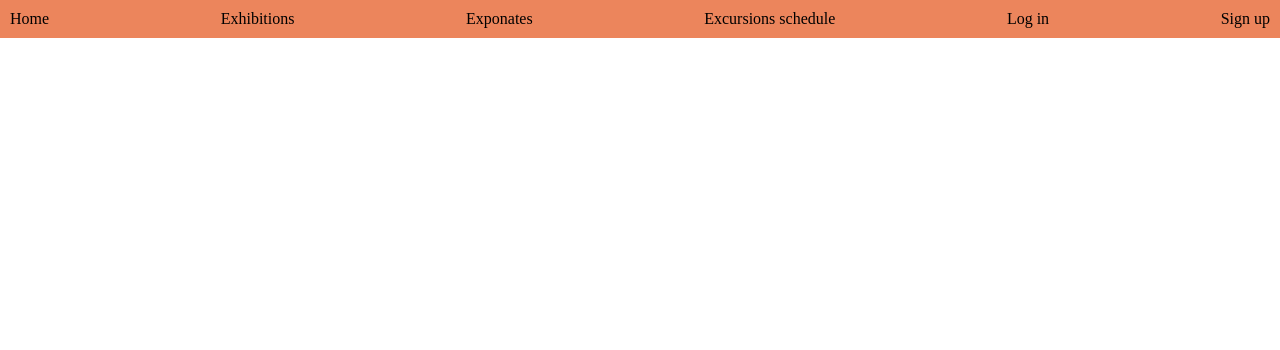
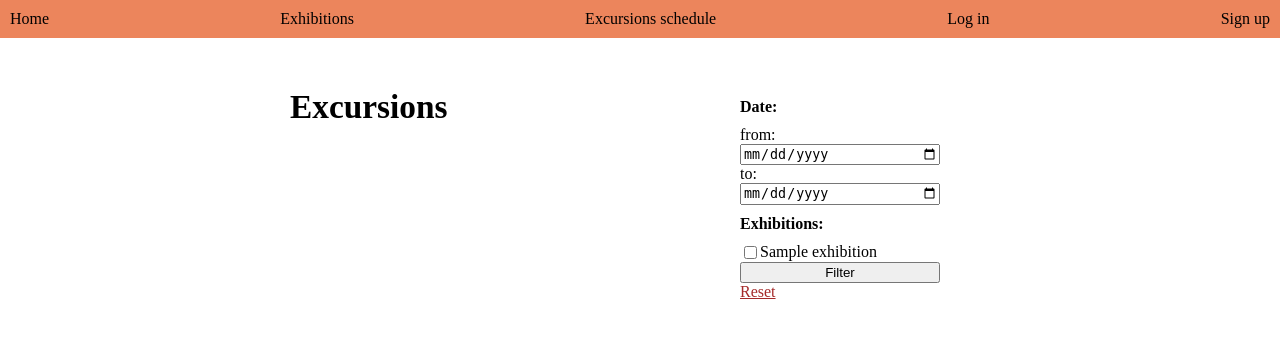
Before and after one commit to AeHold/IGI_Shmidt_153503, a Django app: page /schedule/ in a window 1280 px wide. Shown: the top 350 px of the page. Run offline with Django 4.2, Linux system fonts and the light colour scheme; tables that the repository leaves empty hold one stand-in row (values such as "Sample post").

Commit message:
Finish templates and views, added cats

```diff
--- a/Lab4/museum/museum/settings.py
+++ b/Lab4/museum/museum/settings.py
@@ -108,7 +108,7 @@
 
 LANGUAGE_CODE = 'en-us'
 
-TIME_ZONE = 'UTC'
+TIME_ZONE = 'Europe/Minsk'
 
 USE_I18N = True
 
@@ -130,3 +130,6 @@
 MEDIA_URL = '/image/'
 
 LOGOUT_REDIRECT_URL = '/'
+
+DATE_FORMAT='%m-%d-%Y'
+TIME_FORMAT="%H:%M"
--- a/Lab4/museum/museum/urls.py
+++ b/Lab4/museum/museum/urls.py
@@ -16,9 +16,13 @@
 """
 from django.contrib import admin
 from django.urls import path, include
+from django.conf.urls.static import static
+from django.conf import settings
 
 urlpatterns = [
     path('admin/', admin.site.urls),
     path('', include('museumapp.url')),
     path('', include('django.contrib.auth.urls'))
 ]
+
+urlpatterns+= static(settings.MEDIA_URL, document_root=settings.MEDIA_ROOT)
--- a/Lab4/museum/museumapp/models.py
+++ b/Lab4/museum/museumapp/models.py
@@ -30,7 +30,7 @@
     author = models.TextField(max_length=50)
     form = models.ForeignKey(Form, on_delete=models.CASCADE)
     photo = models.ImageField()
-    hall = models.ForeignKey(Hall, on_delete=models.CASCADE)
+    hall = models.ForeignKey(Hall, on_delete=models.CASCADE, related_name='exponates')
     receipt_date = models.DateField()
 
     def __str__(self):
@@ -48,6 +48,7 @@
 class Exhibition(models.Model):
     hall = models.ManyToManyField(Hall)
     name = models.CharField(max_length=50)
+    description = models.CharField(max_length=500)
     def __str__(self):
         return self.name
 
--- a/Lab4/museum/museumapp/templates/museumapp/base.html
+++ b/Lab4/museum/museumapp/templates/museumapp/base.html
@@ -14,9 +14,65 @@
         padding: 10px;
         background-color: rgb(236, 133, 92);
     }
+    .profilePhoto{
+        height: 400px;
+    }
+    .pageFiltered{
+        display: flex;
+        flex-direction: row;
+        justify-content: space-between;
+        width: 700px;
+    }
     body{
         padding: 0;
         margin: 0;
+    }
+    .exhibitionLink{
+        background-color: blanchedalmond;
+        color: black;
+        padding: 20px;
+        width: 300px;
+        display: flex;
+        margin: 10px;
+        position: relative;
+        font-size: 15pt;
+    }
+    .sectionTitle{
+        font-size: 18pt;
+        font-weight: bold;
+    }
+    .exponateBlock{
+        display: flex;
+        flex-direction: row;
+        margin: 20px 0px;
+    }
+    .information{
+        display: flex;
+        margin: 0px 10px;
+        flex-direction: column;
+        width: 700px;
+    }
+    .titleLink{
+        font-size: 18pt;
+        font-weight: bold;
+        text-decoration:underline;
+        cursor: pointer;
+        color: black;
+    }
+    .halls{
+        margin: 30px 0px;
+    }
+    .photo{
+        height: 200px;
+    }
+    .excursionBlock{
+        margin: 10px 0px;
+    }
+    .pageTitle{
+        font-size: 25pt;
+        font-weight: bolder;
+        margin: 50px 0px;
+        display: flex;
     }
     .link{
         text-decoration: none;
@@ -50,12 +106,19 @@
         font-size: 13 pt;
         background-color: rgb(255, 246, 217);
     }
+    .checkboxBlock{
+        display: flex;
+        flex-direction: row;
+    }
+    .formTitle{
+        margin:10px 0px;
+        font-weight: bold;
+    }
 </style>
 <body>
     <div class = "header">
-        <a class = "link" href="">Home</a>
+        <a class = "link" href="/">Home</a>
         <a class = "link" href="/exhibitions">Exhibitions</a>
-        <a class = "link" href="/exponates">Exponates</a>
         <a class = "link" href="/schedule">Excursions schedule</a>
         {%if user.is_anonymous%}
         <a class = "link" href="/login">Log in</a>
--- a/Lab4/museum/museumapp/templates/museumapp/excursions.html
+++ /dev/null
@@ -1,5 +0,0 @@
-{%extends "museumapp/base.html"%}
-{%block title%}Excursions{%endblock%}
-{%block content%}
-
-{%endblock%}
--- a/Lab4/museum/museumapp/templates/museumapp/exhibitions.html
+++ b/Lab4/museum/museumapp/templates/museumapp/exhibitions.html
@@ -1,5 +1,8 @@
 {%extends "museumapp/base.html"%}
 {%block title%}Exhibitions{%endblock%}
 {%block content%}
-
+<div class="pageTitle">Exhibitions</div>
+    {%for i in exhibitions%}
+        <a class = "exhibitionLink" href="{%url 'exhibition' exhibition_id=i.id%}">{{i.name}}</a>
+    {%endfor%}
 {%endblock%}
--- a/Lab4/museum/museumapp/templates/museumapp/exponate.html
+++ /dev/null
@@ -1,5 +0,0 @@
-{%extends "museumapp/base.html"%}
-{%block title%}Exponate{%endblock%}
-{%block content%}
-
-{%endblock%}
--- a/Lab4/museum/museumapp/templates/museumapp/exponates.html
+++ /dev/null
@@ -1,5 +0,0 @@
-{%extends "museumapp/base.html"%}
-{%block title%}Exponates{%endblock%}
-{%block content%}
-
-{%endblock%}
--- a/Lab4/museum/museumapp/templates/museumapp/schedule.html
+++ b/Lab4/museum/museumapp/templates/museumapp/schedule.html
@@ -1,5 +1,33 @@
 {%extends "museumapp/base.html"%}
 {%block title%}Excursions schedule{%endblock%}
 {%block content%}
-
+<div class="pageFiltered">
+    <div>
+        <div class="pageTitle">Excursions</div>
+        {%for i in excursions%}
+            <div class="excursionBlock">
+                <div>Guide: {{i.guide}}</div>
+                <div>Exhibition: <a class="markedLink" href="{% url 'exhibition' exhibition_id=i.id%}">{{i.exhibition}}</a></div>
+                <div>Date: {{i.date.date}}</div>
+                <div>Time: {{i.date.time}}</div>
+            </div>
+        {%endfor%}
+    </div>
+    <form class = "formColumn" method="get">
+        <div class="formTitle">Date:</div>
+        <div>from:</div>
+        <input name = "dfrom" type="date">
+        <div>to:</div>
+        <input name = "dto"type="date">
+        <div class="formTitle">Exhibitions:</div>
+        {%for i in exhibitions%}
+            <div class="checkboxBlock">
+                <input type="checkbox" name="{{i}}">
+                <div>{{i}}</div>
+            </div>
+        {%endfor%}
+        <button type="submit">Filter</button>
+        <a class = "markedLink" href = "/schedule">Reset</a>
+    </form>
+</div>
 {%endblock%}
--- a/Lab4/museum/museumapp/url.py
+++ b/Lab4/museum/museumapp/url.py
@@ -7,8 +7,6 @@
     path('sign-up/', views.SignUpView.as_view(), name = "sign-up"),
     path('profile/', views.ProfileView.as_view(), name = "profile"),
     path('schedule/', views.ScheduleView.as_view(), name = "schedule"),
-    path('exponates/', views.ExponatesView.as_view(), name = "exponates"),
     path('exhibitions/', views.ExhibitionsView.as_view(), name = "exhibitions"),
-    re_path(r'^exponate/(?P<exponate_id>\d+)/$', views.ExponateView.as_view(), name = "exponate"),
     re_path(r'^exhibition/(?P<exhibition_id>\d+)/$', views.ExhibitionView.as_view(), name = "exhibition"),
 ]
--- a/Lab4/museum/museumapp/views.py
+++ b/Lab4/museum/museumapp/views.py
@@ -6,10 +6,18 @@
 from django.contrib.auth import login, logout, authenticate
 from django.contrib.auth.models import User
 import requests
+import json
 
 class MainView(View):
     def get(self, req, *args, **kwargs):
-        return render(req, 'museumapp/main.html', {})
+        if(req.user.is_anonymous):
+            cat = requests.get("https://cataas.com/cat/says/Welcome to our museum")
+        else:
+            cat = requests.get("https://cataas.com/cat/says/You must work,{0} %0AWhy do you proCATstinating%3F".format(req.user.username))
+        cat_fact = json.loads(requests.get("https://catfact.ninja/fact").content.decode())['fact']
+        excursions = models.Excursion.objects.filter(date__date=datetime.datetime.today().date())
+        print(excursions)
+        return render(req, 'museumapp/main.html', {'fact':cat_fact, "cat":cat, "excursions":excursions})
 
 class LoginView(View):
     form_class = LoginForm
@@ -64,28 +72,35 @@
 
 class ExhibitionsView(View):
     def get(self, req, *args, **kwargs):
-        return render(req, 'museumapp/exhibitions.html', {})
-
-class ExcursionsView(View):
-    def get(self, req, *args, **kwargs):
-        return render(req, 'museumapp/excursions.html', {})
-
-class ExponatesView(View):
-    def get(self, req, *args, **kwargs):
-        return render(req, 'museumapp/exponates.html', {})
+        exhibitions = models.Exhibition.objects.all()
+        return render(req, 'museumapp/exhibitions.html', {"exhibitions":exhibitions})
 
 class ProfileView(View):
     def get(self, req, *args, **kwargs):
-        return render(req, 'museumapp/profile.html', {})
+        user = req.user
+        profile = models.Profile.objects.get(user=user)
+        exponates = profile.exponates.all()
+        cat = requests.get("https://cataas.com/cat/says/Hi,{0}".format(user.username))
+        excursions = models.Excursion.objects.filter(guide=profile, date__gte=datetime.datetime.today())
+        return render(req, 'museumapp/profile.html', {"profile":profile, "exponates":exponates, "excursions":excursions,"cat":cat})
 
 class ScheduleView(View):
     def get(self, req, *args, **kwargs):
-        return render(req, 'museumapp/schedule.html', {})
+        exhibitions = models.Exhibition.objects.all()
+        excursions = models.Excursion.objects.filter(date__gte=req.GET.get("dfrom") if req.GET.get("dfrom",'')!=''
+                else datetime.datetime.today(), date__lte=req.GET.get("dto")
+                        if req.GET.get("dto",'')!='' else datetime.datetime.strptime(req.GET.get("dfrom"),'%Y-%m-%d').date() + datetime.timedelta(days=7)
+                                if req.GET.get("dfrom",'')!='' else datetime.datetime.today() + datetime.timedelta(days=7))
+        if len(req.GET) > 2:
+            exh_filter = []
+            for i in exhibitions:
+                if req.GET.get(str(i)):
+                    exh_filter.append(i)
 
-class ExponateView(View):
-    def get(self, req, *args, exponate_id, **kwargs):
-        return render(req, 'museumapp/exponate.html', {})
+            excursions = excursions.filter(exhibition__in = exh_filter).distinct()
+        return render(req, 'museumapp/schedule.html', {"excursions":excursions, "exhibitions":exhibitions})
 
 class ExhibitionView(View):
     def get(self, req, *args, exhibition_id, **kwargs):
-        return render(req, 'museumapp/exhibition.html', {})
+        exhibition = models.Exhibition.objects.get(id=exhibition_id)
+        return render(req, 'museumapp/exhibition.html', {"exhibition":exhibition})
```
Also changed, not shown: Lab4/museum/museumapp/templates/museumapp/exhibition.html (+17 -1 lines), Lab4/museum/museumapp/templates/museumapp/main.html (+17 -0 lines), Lab4/museum/museumapp/templates/museumapp/profile.html (+32 -1 lines), Lab4/museum/museumapp/migrations/0004_exhibition_description.py (added).
